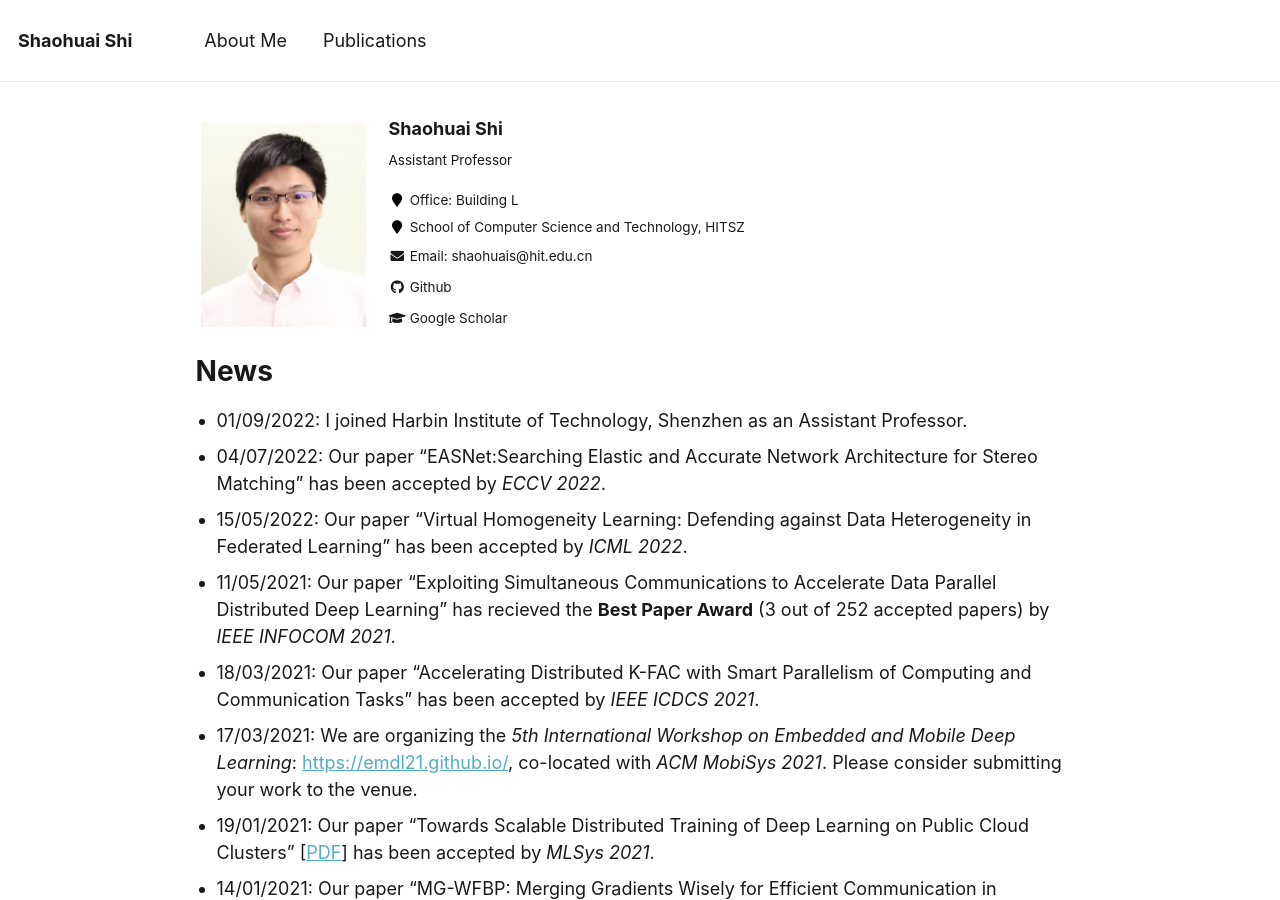
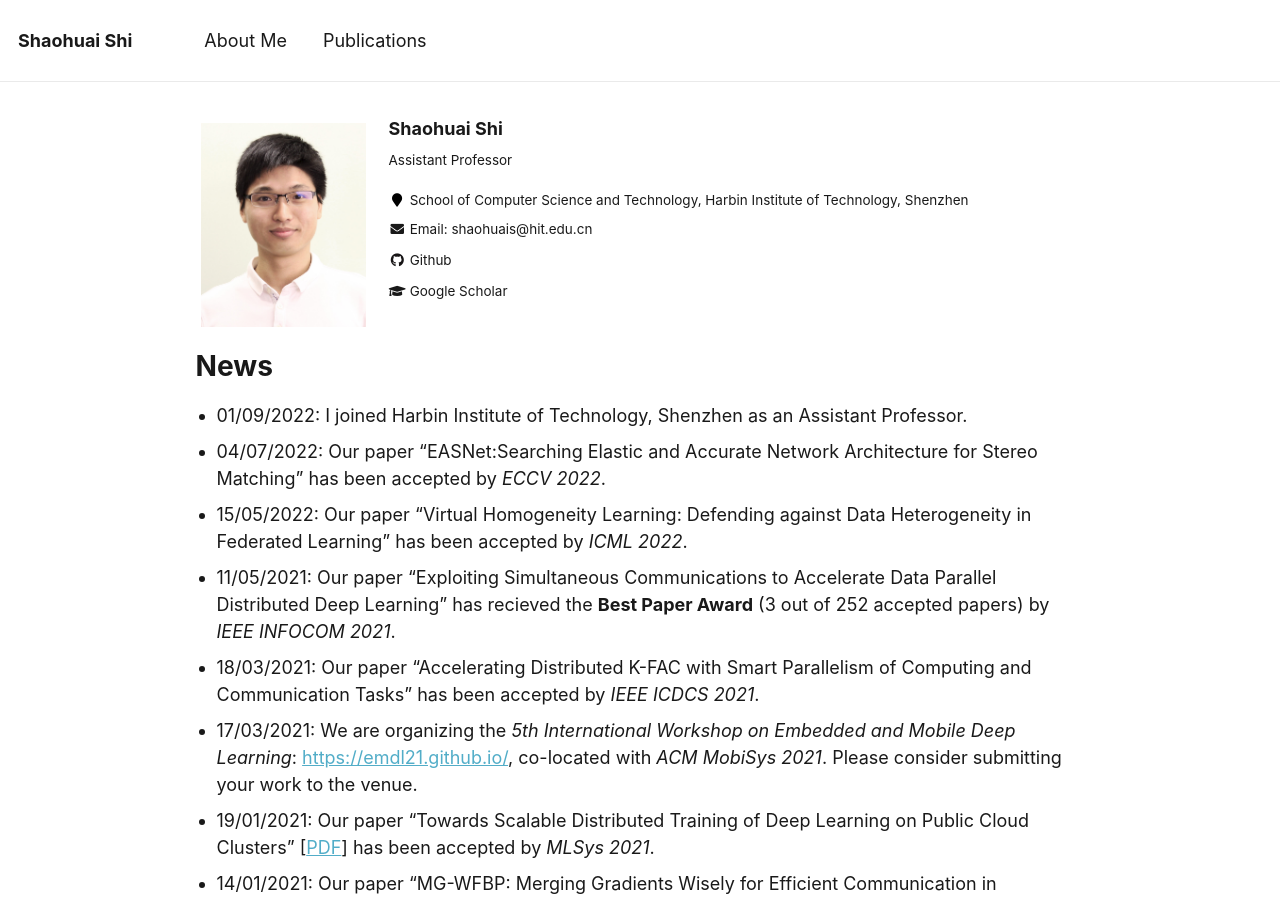
Before and after one commit to shaohuais/shaohuais.github.io, a Jekyll site: the page built from _pages/about.md, in a window 1280 px wide and 900 px high. Built offline with Jekyll 4.4.1, drawn with Linux system fonts in a browser that asks for light colours.

Commit message:
revise config

```diff
--- a/_config.yml
+++ b/_config.yml
@@ -83,8 +83,8 @@ author:
   name             : "Shaohuai Shi"
   avatar           : "profile.png"
   bio              : "Assistant Professor"
-  location         : "Office: Building L"
-  employer         : "School of Computer Science and Technology, HITSZ"
+  location         :
+  employer         : "School of Computer Science and Technology, Harbin Institute of Technology, Shenzhen"
   pubmed           :
   googlescholar    : "https://scholar.google.com.hk/citations?user=Wr4B6fQAAAAJ&hl=en"
   email            : "shaohuais@hit.edu.cn"
```
